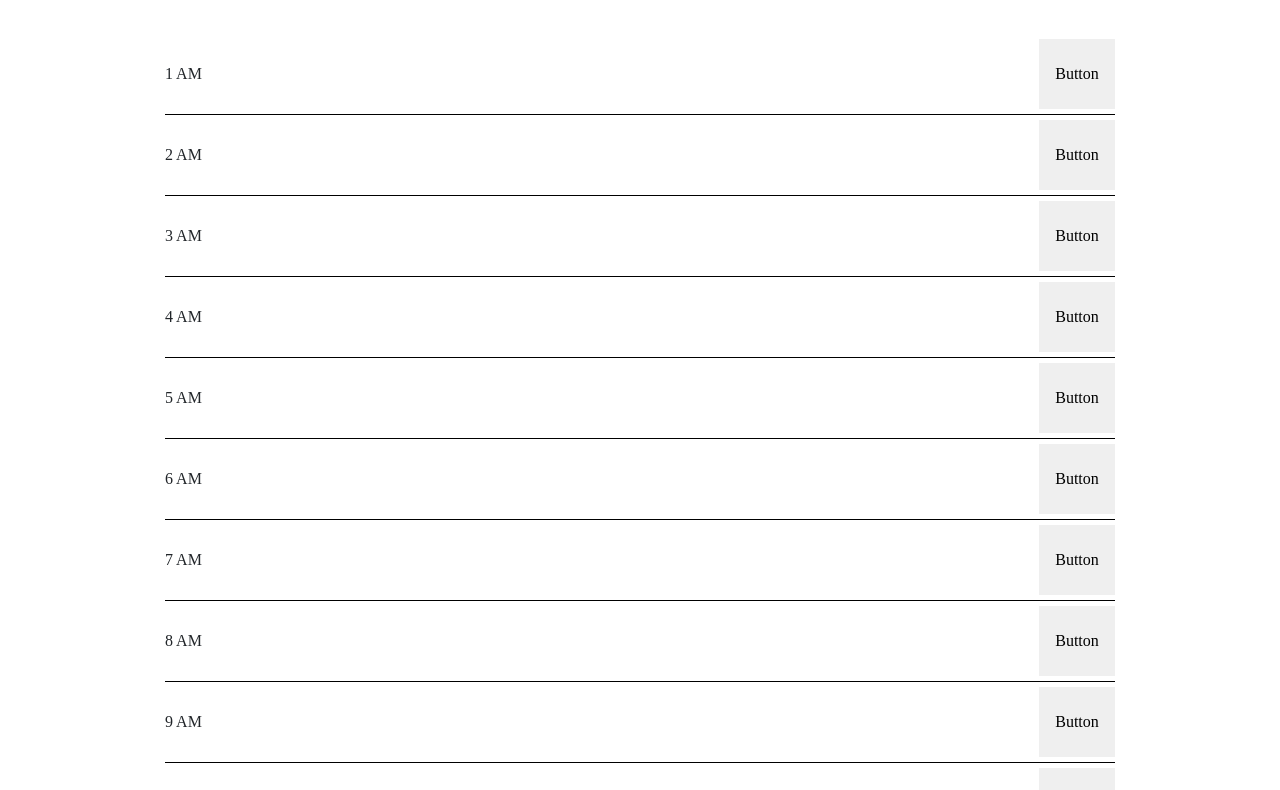
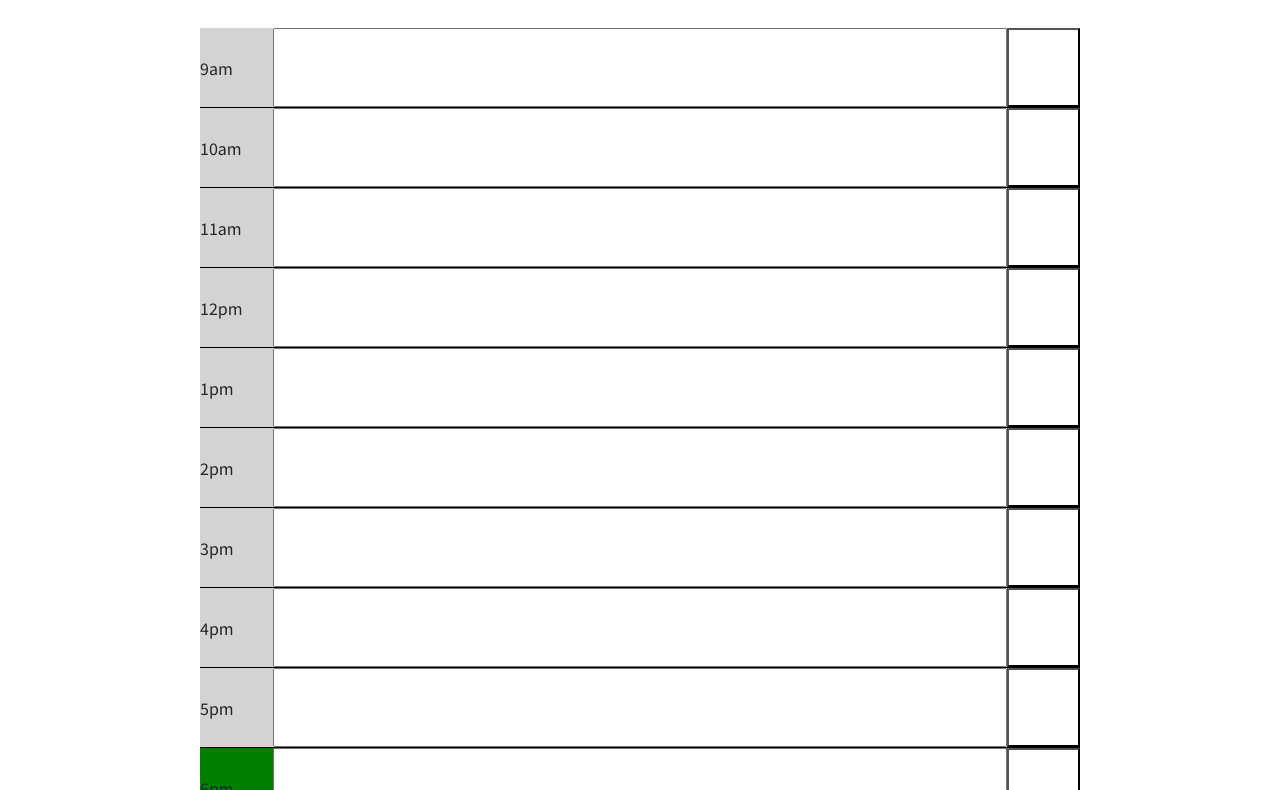
Before and after one commit to PierreParienteDimitrov/Work-Day-Scheduler, a plain HTML site: page index.html in a window 1280 px wide. Shown: the part 147-937 px from the top of the page. Drawn offline with nearby package versions, Linux system fonts and the light colour scheme.

Commit message:
recreated logic with a for loop instead of foreach. Added local storage.

```diff
--- a/assets/script.js
+++ b/assets/script.js
@@ -1,37 +1,77 @@
-for(i = 1; i <=24 ; i++) {
-    var calendarItem = $('<div>').addClass('d-flex calendar-item align-items-center')
-    var timeDiv = $('<div>').addClass('time')
-    if(i < 12) {
-        var timeSlot = $('<p>').text(i + " AM")
-    } else {
-        var timeSlot = $('<p>').text(i + " PM")
-    }
+var timeSlots = [
+  "9am",
+  "10am",
+  "11am",
+  "12pm",
+  "1pm",
+  "2pm",
+  "3pm",
+  "4pm",
+  "5pm",
+  "6pm",
+  "7pm",
+  "8pm",
+  "9pm",
+  "10pm",
+  "11pm",
+  "12am",
+];
 
-    // var task = $('<div>').addClass('task')
-    var textarea = $('<textarea>')
-    var button = $('<button>').addClass('save')
+console.log(timeSlots);
 
-    button.text('Button')
-    $('.container').append(calendarItem)
-    calendarItem.append(timeDiv, textarea, button)
-    timeDiv.append(timeSlot)
+for (i = 0; i < timeSlots.length; i++) {
 
-    var currentTime = parseInt(moment().format('h'))
-    console.log(typeof(currentTime))
+  // get local storage on load
+  var storedInput = localStorage.getItem(timeSlots[i]);
 
-    // if(currentTime > i) {
-    //     calendarItem.addClass('grey-bg')
-    //     calendarItem.removeClass('red-bg')
-    //     calendarItem.removeClass('green-bg')
+  // creating html elements
+  var newRow = $("<div>").addClass("row new-row");
+  var hour = $("<div>").addClass("col-md-1 col-sm-12 hour");
+  // var inputDiv = $("<div>").addClass("col-md-10 col-sm-12 inputDiv");
+  var input = $("<input>").addClass("input col-md-10 col-sm-12");
+  input.attr("data-value", timeSlots[i]);
+  hour.text(timeSlots[i]);
 
-    // } else if(currentTime = i) {
-    //     calendarItem.addClass('red-bg')
-    //     calendarItem.removeClass('grey-bg')
-    //     calendarItem.removeClass('green-bg')
-    // } else {
-    //     calendarItem.addClass('green-bg')
-    //     calendarItem.removeClass('grey-bg')
-    //     calendarItem.removeClass('red-bg')
-    // }
+  // adding local storage to input
+    input.val(storedInput);
 
+  // current time
+  var currentTime = parseInt(moment().format("H"));
+
+  // setting background colour
+  if (i + 9 < currentTime) {
+    newRow.addClass("grey-bg");
+  } else if (i + 9 === currentTime) {
+    newRow.addClass("green-bg");
+  } else {
+    newRow.addClass("red-bg");
+  }
+
+  var btn = $("<button>", {
+    type: "button",
+    value: timeSlots[i],
+    on: {
+      click: function saveToLocal() {
+        var currentEl = $("input[data-value='" + this.value + "']");
+        // console.log(currentEl.val())
+        var selectedHour = currentEl.data("value");
+        // console.log(currentEl)
+        // console.log(typeof(currentEl))
+        // console.log(selectedHour)
+        if (currentEl) {
+          var inputText = currentEl.val();
+          localStorage.setItem(selectedHour, inputText);
+        }
+      },
+    },
+  });
+
+  btn.addClass("col-md-1 col-sm-12 text-center button-save");
+
+  // adding html elements to the page
+  $(".calendar").append(newRow);
+  newRow.append(hour);
+  newRow.append(input);
+  // textInput.append(task);
+  newRow.append(btn);
 }
--- a/assets/style.css
+++ b/assets/style.css
@@ -1,53 +1,71 @@
-/* general styling */
+/* General Styling */
 * {
-    box-sizing: border-box;
+  box-sizing: border-box;
 }
 
 body {
-    padding: 0px 150px;
+  font-family: "Noto Sans JP", sans-serif;
 }
 
 h1 {
-    font-size: 30px;
+  font-size: 24px;
+  font-weight: 900;
+}
+
+p {
+  font-size: 14px;
+  font-weight: 600;
+}
+
+/* bootstrap reset */
+.row {
+  margin: 0px;
+  padding: 0px;
 }
 
 /* header */
-.header-div {
-    margin-top: 100px;
-    border-bottom: 1px solid red;
-    margin-bottom: 50px;
+.header {
+  background: rgb(235, 235, 235);
+  padding: 100px 200px 20px 200px;
+  border-bottom: black solid 1px;
 }
 
-/* timeslot */
+/* calendar */
+.calendar {
+  padding: 30px 200px 20px 200px;
+  background: white;
+}
 
-.calendar-item {
-    border-bottom: 1px black solid;
-    /* padding: 5px 0px; */
+.new-row {
+  background: white;
+  height: 80px;
+  border-bottom: 1px solid black;
+
+}
+
+.button-save {
+    background: white;
+    display: flex;
+    align-items: center; /* Vertical */
+    justify-content: center; /* Horizontal */
+  }
+
+.hour {
+  display: flex;
+  align-items: center; /* Vertical */
+  justify-content: left; /* Horizontal */
+  /* text-align: left; */
+  margin: 0px;
+  padding: 10px 0px;
 }
 
 
-.time {
-    width: 12%;
-}
-
-
-.save {
-    width: 8%;
-    height: 70px;
-    border: none;
-}
 
 textarea {
-    width: 80%;
-    height: 80px;
-    resize: none;
-    border: none;
-    margin: 0px;
-    padding: 30px;
-}
-
-.grey-bg {
-    background: grey;
+  resize: none;
+  border: none;
+  width: 100%;
+  padding-top: 12px;
 }
 
 .red-bg {
@@ -58,23 +76,6 @@ textarea {
     background: green;
 }
 
-/* media queries */
-
-@media (max-width: 860px) {
-    body {
-        padding: 0px 16px;
-    }
-
-    .calendar-item {
-        flex-direction: column;
-    }
-
-    .time {
-        width: 100%;
-    }
-
-    .task {
-        width: 100%;
-    }
-    /* styles for mobile browsers smaller than 480px; (iPhone) */
- }
+.grey-bg {
+    background: lightgray;
+}
--- a/index.html
+++ b/index.html
@@ -1,50 +1,37 @@
-<!DOCTYPE html>
+<!doctype html>
 <html lang="en">
   <head>
     <title>Title</title>
     <!-- Required meta tags -->
-    <meta charset="utf-8" />
-    <meta
-      name="viewport"
-      content="width=device-width, initial-scale=1, shrink-to-fit=no"
-    />
+    <meta charset="utf-8">
+    <meta name="viewport" content="width=device-width, initial-scale=1, shrink-to-fit=no">
 
     <!-- Bootstrap CSS -->
-    <link
-      rel="stylesheet"
-      href="https://stackpath.bootstrapcdn.com/bootstrap/4.3.1/css/bootstrap.min.css"
-      integrity="sha384-ggOyR0iXCbMQv3Xipma34MD+dH/1fQ784/j6cY/iJTQUOhcWr7x9JvoRxT2MZw1T"
-      crossorigin="anonymous"
-    />
+    <link rel="stylesheet" href="https://stackpath.bootstrapcdn.com/bootstrap/4.3.1/css/bootstrap.min.css" integrity="sha384-ggOyR0iXCbMQv3Xipma34MD+dH/1fQ784/j6cY/iJTQUOhcWr7x9JvoRxT2MZw1T" crossorigin="anonymous">
     <link rel="stylesheet" href="./assets/reset.css">
-    <link rel="stylesheet" href="./assets/style.css" />
+    <link href="https://fonts.googleapis.com/css2?family=Noto+Sans+JP:wght@100;300;400;500;700;900&display=swap" rel="stylesheet">
+    <link rel="stylesheet" href="./assets/style.css">
+
   </head>
   <body>
 
-    <div class="container">
-        <div class="d-xs-flex header-div">
-            <div class="d-inline-flex"><h1>Current Date</h1></div>
+    <div class="container-fluid header">
+      <h1 id="current-day">Thursday 6 August</h1>
     </div>
 
-
+    <div class="container-fluid calendar">
+      <!-- <div class="row time-slot">
+        <div class="col-md-1 col-sm-12 hour" data-value="1">
+          Time
         </div>
-
-    <!-- header -->
-
-    <!-- calendar item -->
-
-
-
-
-
-    <!-- <div class="d-flex calendar-item">
-        <div class="time"><p>Hour</p></div>
-        <div class="task"><textarea></textarea></div>
-        <button class="save">Yes</button>
+        <div class="col-md-10 col-sm-12">
+          <textarea class="task"></textarea>
+        </div>
+        <div class="col-md-1 col-sm-12 text-center button-save">
+          <button>Save</button>
+        </div>
       </div> -->
-
-
-
+    </div>
 
     <!-- Optional JavaScript -->
     <script
@@ -53,21 +40,9 @@
     crossorigin="anonymous"
   ></script>
     <!-- jQuery first, then Popper.js, then Bootstrap JS -->
-    <script
-      src="https://code.jquery.com/jquery-3.5.1.min.js"
-      integrity="sha256-9/aliU8dGd2tb6OSsuzixeV4y/faTqgFtohetphbbj0="
-      crossorigin="anonymous"
-    ></script>
-    <script
-      src="https://cdnjs.cloudflare.com/ajax/libs/popper.js/1.14.7/umd/popper.min.js"
-      integrity="sha384-UO2eT0CpHqdSJQ6hJty5KVphtPhzWj9WO1clHTMGa3JDZwrnQq4sF86dIHNDz0W1"
-      crossorigin="anonymous"
-    ></script>
-    <script
-      src="https://stackpath.bootstrapcdn.com/bootstrap/4.3.1/js/bootstrap.min.js"
-      integrity="sha384-JjSmVgyd0p3pXB1rRibZUAYoIIy6OrQ6VrjIEaFf/nJGzIxFDsf4x0xIM+B07jRM"
-      crossorigin="anonymous"
-    ></script>
+    <script src="https://code.jquery.com/jquery-3.3.1.slim.min.js" integrity="sha384-q8i/X+965DzO0rT7abK41JStQIAqVgRVzpbzo5smXKp4YfRvH+8abtTE1Pi6jizo" crossorigin="anonymous"></script>
+    <script src="https://cdnjs.cloudflare.com/ajax/libs/popper.js/1.14.7/umd/popper.min.js" integrity="sha384-UO2eT0CpHqdSJQ6hJty5KVphtPhzWj9WO1clHTMGa3JDZwrnQq4sF86dIHNDz0W1" crossorigin="anonymous"></script>
+    <script src="https://stackpath.bootstrapcdn.com/bootstrap/4.3.1/js/bootstrap.min.js" integrity="sha384-JjSmVgyd0p3pXB1rRibZUAYoIIy6OrQ6VrjIEaFf/nJGzIxFDsf4x0xIM+B07jRM" crossorigin="anonymous"></script>
     <script src="./assets/script.js"></script>
   </body>
 </html>
```
Lines whose indentation alone changed are shown as unchanged.
